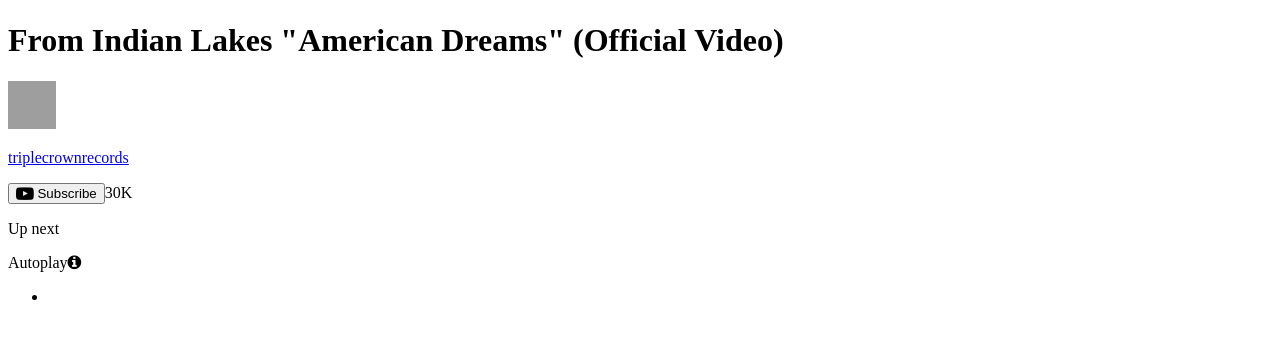
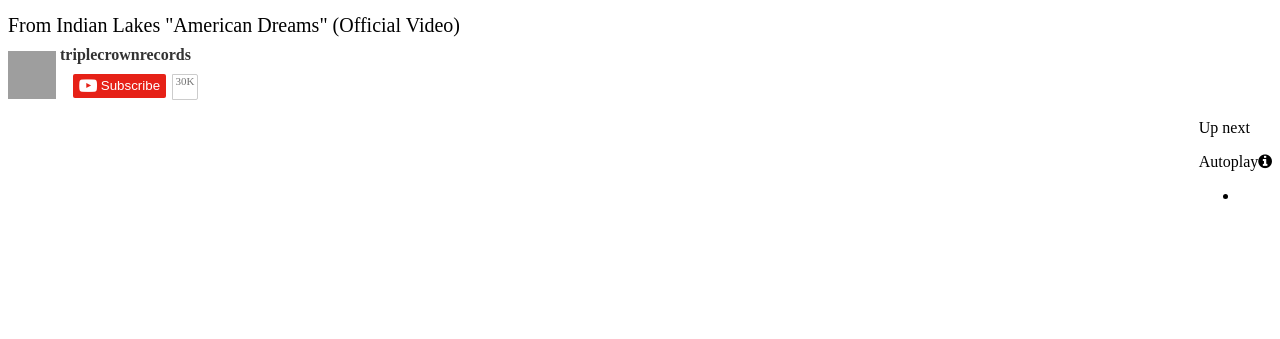
Before and after one commit to Hannibalony/replicate-ytplayer-page, a plain HTML site: page index.html in a window 1280 px wide. Shown: the part 371-710 px from the top of the page. Drawn offline with Linux system fonts and the light colour scheme; grey boxes are pictures that could not be loaded.

Commit message:
new css styles

```diff
--- a/css/webstyle.css
+++ b/css/webstyle.css
@@ -90,3 +90,89 @@
 	margin-top: -26px;
 	margin-left: 110px;
 }
+
+
+.title{
+	display: block;
+	font-weight: normal;
+	line-height: normal;
+	word-wrap: break-word;
+	font-size: 20px;
+}
+
+.user-item{
+	display: inline-block;
+}
+
+#channel-title {
+	vertical-align: top;
+	display: inline-block;
+	color: #333;
+	height: 22px;
+	max-width: 315px;
+	text-overflow: ellipsis;
+	margin-top: -5px;
+}
+
+#channel-title a{
+	text-decoration: none;
+	font-weight: bold;
+	color: #333;
+	margin: 0;
+}
+
+#channel-title a:hover{
+	text-decoration: underline;
+}
+.fa-youtube-play{
+	color: white;
+	background: transparent;
+	border: 0;
+}
+
+
+
+.subscribe button{
+	border-radius: 2px;
+	background-color: #e62117;
+	color: white;
+	border: 0;
+	left: 5.5em;
+	margin-top: -25px;
+	position: absolute;
+	height: 24px;
+}
+
+.subscribe button:hover{
+	cursor: pointer;
+	background-color: #cc181e;
+
+}
+
+.subscriber-count{
+	border: 1px solid #ccc;
+	position: absolute;
+	margin-left: -23px;
+	margin-top: -25px;
+	display: inline-block;
+	color: #737373;
+	font-weight: 500;
+	height: 24px;
+	width: 24px;
+}
+
+.subscribe span{
+	font-size: 11px;
+	vertical-align: middle;
+	text-align: center;
+	border-radius: 0 2px 2px 0;
+}
+
+.right{
+	float:right;
+}
+
+.right-item{
+	display: inline-block;
+	position: relative;
+}
```
